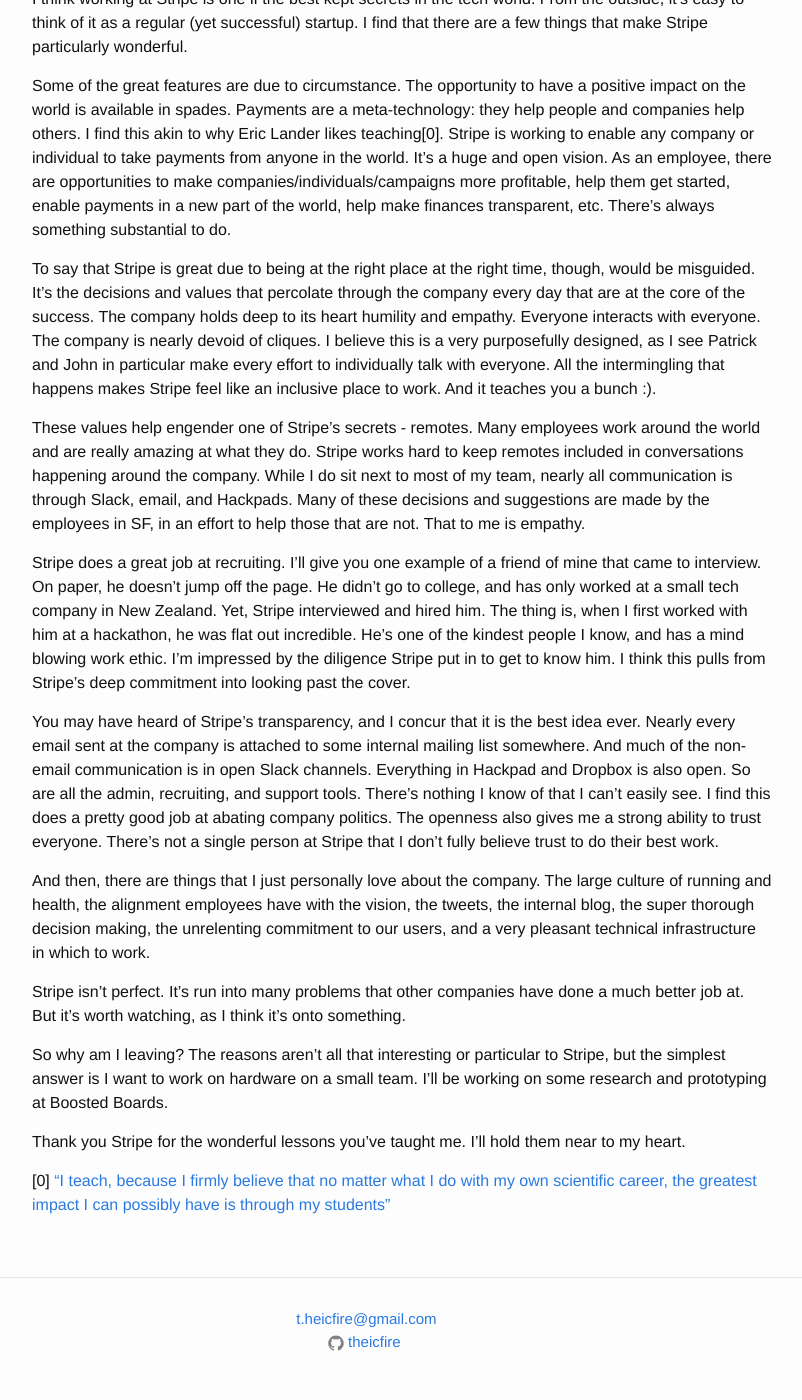
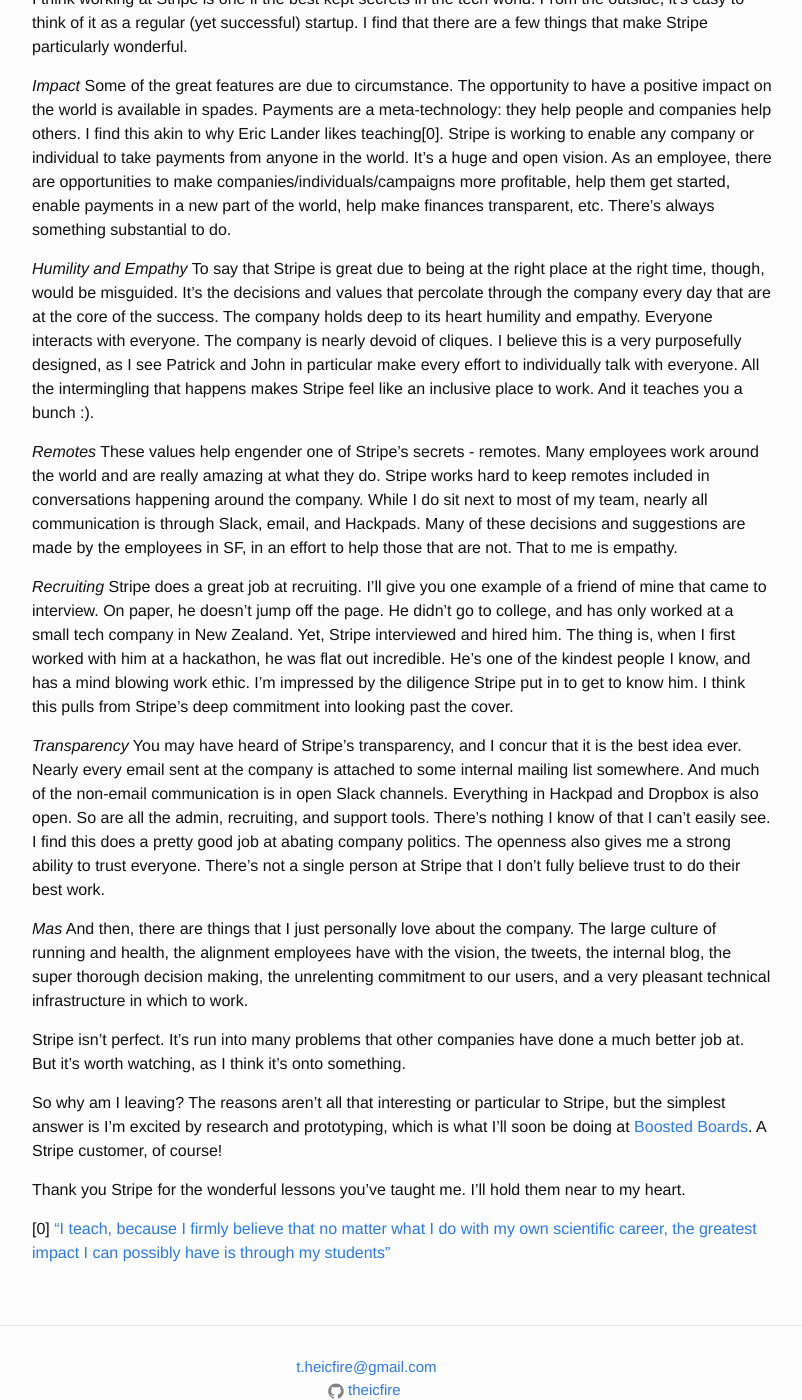
Before and after one commit to chaselambda/chaselambda.github.io, a Jekyll site: the page built from _posts/2015-08-26-stripe.markdown, in a window 1280 px wide and 1400 px high, scrolled down 276 px. Shown: the whole window, without its empty margins (238-1040 px from the left). Built offline with Jekyll 4.4.1, drawn with Linux system fonts in a browser that asks for light colours.

Commit message:
Reformatting

```diff
--- a/_posts/2015-08-26-stripe.markdown
+++ b/_posts/2015-08-26-stripe.markdown
@@ -8,25 +8,31 @@
 
 I think working at Stripe is one if the best kept secrets in the tech world.  From the outside, it's easy to think of it as a regular (yet successful) startup. I find that there are a few things that make Stripe particularly wonderful.
 
+*Impact*
 Some of the great features are due to circumstance. The opportunity to have a positive impact on the world is available in spades. Payments are a meta-technology: they help people and companies help others. I find this akin to why Eric Lander likes teaching[0]. Stripe is working to enable any company or individual to take payments from anyone in the world. It's a huge and open vision. As an employee, there are opportunities to make companies/individuals/campaigns more profitable, help them get
 started, enable payments in a new part of the world, help make finances transparent, etc.  There's always something substantial to do.
 
+*Humility and Empathy*
 To say that Stripe is great due to being at the right place at the right time, though, would be misguided.  It's the decisions and values that percolate through the company every day that are at the core of the success. The company holds deep to its heart humility and empathy. Everyone interacts with everyone.  The company is nearly devoid of cliques. I believe this is a very purposefully designed, as I see Patrick and John in particular make every effort to individually talk with everyone. All
 the intermingling that happens makes Stripe feel like an inclusive place to work. And it teaches you a bunch :).
 
+*Remotes*
 These values help engender one of Stripe's secrets - remotes. Many employees work around the world and are really amazing at what they do. Stripe works hard to keep remotes included in conversations happening around the company. While I do sit next to most of my team, nearly all communication is through Slack, email, and Hackpads. Many of these decisions and suggestions are made by the employees in SF, in an effort to help those that are not. That to me is empathy.
 
+*Recruiting*
 Stripe does a great job at recruiting. I'll give you one example of a friend of mine that came to interview. On paper, he doesn't jump off the page. He didn't go to college, and has only worked at a small tech company in New Zealand. Yet, Stripe interviewed and hired him. The thing is, when I first worked with him at a hackathon, he was flat out incredible. He's one of the kindest people I know, and has a mind blowing work ethic. I'm impressed by the diligence Stripe put in to get to know him. I
 think this pulls from Stripe's deep commitment into looking past the cover.
 
+*Transparency*
 You may have heard of Stripe's transparency, and I concur that it is the best idea ever. Nearly every email sent at the company is attached to some internal mailing list somewhere. And much of the non-email communication is in open Slack channels. Everything in Hackpad and Dropbox is also open. So are all the admin, recruiting, and support tools. There's nothing I know of that I can't easily see. I find this does a pretty good job at abating company politics. The openness also gives me a strong
 ability to trust everyone. There's not a single person at Stripe that I don't fully believe trust to do their best work.
 
+*Mas*
 And then, there are things that I just personally love about the company. The large culture of running and health, the alignment employees have with the vision, the tweets, the internal blog, the super thorough decision making, the unrelenting commitment to our users, and a very pleasant technical infrastructure in which to work.
 
 Stripe isn't perfect. It's run into many problems that other companies have done a much better job at. But it's worth watching, as I think it's onto something.
 
-So why am I leaving? The reasons aren't all that interesting or particular to Stripe, but the simplest answer is I want to work on hardware on a small team.  I'll be working on some research and prototyping at Boosted Boards.
+So why am I leaving? The reasons aren't all that interesting or particular to Stripe, but the simplest answer is I'm excited by research and prototyping, which is what I'll soon be doing at [Boosted Boards](http://boostedboards.com/). A Stripe customer, of course!
 
 Thank you Stripe for the wonderful lessons you've taught me. I'll hold them near to my heart.
 
```
